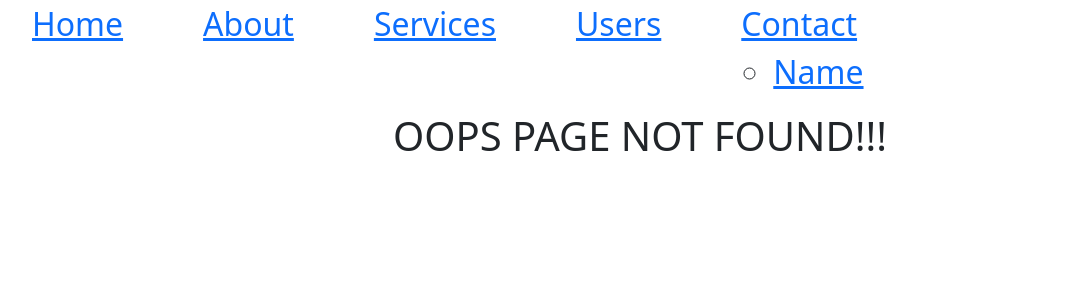
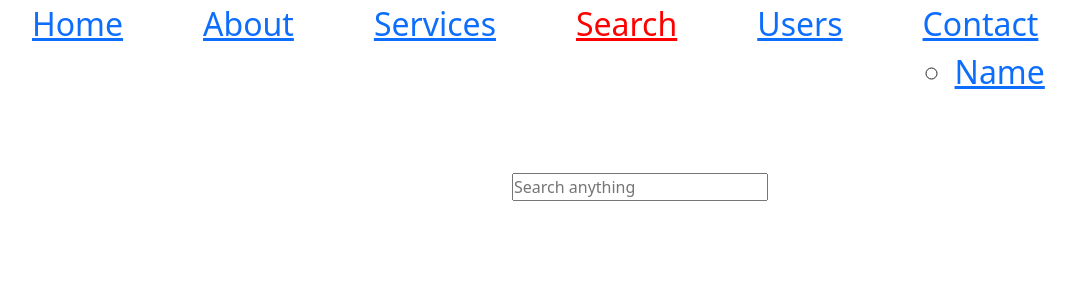
Before and after one commit to karan-verma108/ReactJs2024, a React (Create React App) app: page /search in a window 1280 px wide. Before the commit this address had no page. Shown: the top 300 px of the page, without its empty margins (0-1076 px from the left). Built offline with nearby package versions, Linux system fonts and the light colour scheme.

Commit message:
live search bar

```diff
--- a/src/ReactRouter/App.jsx
+++ b/src/ReactRouter/App.jsx
@@ -8,6 +8,7 @@ import ErrorPage from "./ErrorPage";
 import Navbar from "./Navbar";
 import Services from "./Services";
 import User from "./User";
+import Search from "./Search";
 
 const App = () => {
     return (
@@ -20,6 +21,7 @@ const App = () => {
                 <Route path="/contact/name" element={<Name title='WWE' />} />
                 <Route path="/services" element={<Services title='Service' />} />
                 <Route path="/users/:fname/:lname" element={<User />} />
+                <Route path="/search" element={<Search />} />
                 <Route path="*" element={<ErrorPage />} />
             </Routes>
         </>
--- a/src/ReactRouter/Navbar.jsx
+++ b/src/ReactRouter/Navbar.jsx
@@ -8,6 +8,7 @@ const Navbar = () => {
             <li> <NavLink to='/'>Home</NavLink></li>
             <li> <NavLink to='/about'>About</NavLink></li>
             <li> <NavLink to='/services'>Services</NavLink></li>
+            <li> <NavLink to='/search'>Search</NavLink></li>
             <li> <NavLink to='/users'>Users</NavLink></li>
             <li> <NavLink to='/contact'>Contact </NavLink>
                 <ul>
--- /dev/null
+++ b/src/ReactRouter/Search.jsx
@@ -0,0 +1,24 @@
+import React, { useState } from 'react'
+import SearchResult from './SearchResult'
+
+const Search = () => {
+
+    const [typedData, setTypedData] = useState('');
+
+    const changeEvent = (e) => {
+        const typedValue = e.target.value;
+        // console.log(typedValue);
+        setTypedData(typedValue);
+    }
+
+    return (
+        <>
+            <div className='search_div'>
+                <input type="text" placeholder='Search anything' value={typedData} onChange={changeEvent} />
+                <SearchResult imgValue={typedData} />
+            </div>
+        </>
+    )
+}
+
+export default Search
--- /dev/null
+++ b/src/ReactRouter/SearchResult.jsx
@@ -0,0 +1,16 @@
+import React from 'react'
+
+const SearchResult = (props) => {
+
+    const img = `https://source.unsplash.com/600x400/?${props.imgValue}`;
+    // const searchImg = `https://download.cnet.com/a/img/resize/5b7044258af09130cd0bdf910da24f22d2777a04/catalog/2017/11/29/8b6af44d-3be8-47e5-a931-75bca1b0c777/imgingest-1136771509381280571.png?auto=webp&fit=crop&width=64`;
+
+    return (
+        <>
+            {/* {props.imgValue === '' ? <img src={searchImg} alt="search" /> : <img src={img} alt="search" />} */}
+            {props.imgValue === '' ? null : <img src={img} alt="search" />}
+        </>
+    )
+}
+
+export default SearchResult
--- /dev/null
+++ b/src/index.css
@@ -0,0 +1,24 @@
+* {
+    margin: 0;
+    padding: 0;
+    box-sizing: border-box;
+}
+
+.search_div {
+    display: flex;
+    flex-direction: column;
+    justify-content: center;
+    align-items: center;
+    gap: 20px;
+    margin-top: 6%;
+}
+
+.search_div input {
+    width: 20%;
+    outline: none;
+}
+
+.search_div img {
+    width: 30%;
+    border-radius: 10px;
+}
--- a/src/index.js
+++ b/src/index.js
@@ -1,6 +1,7 @@
 import React from 'react';
 import ReactDOM from 'react-dom/client';
 import { BrowserRouter } from 'react-router-dom';
+import './index.css';
 // import Statewise from './CovidCase/Statewise';
 // import App from './App';
 // import Countdown from 'react-countdown';
```
